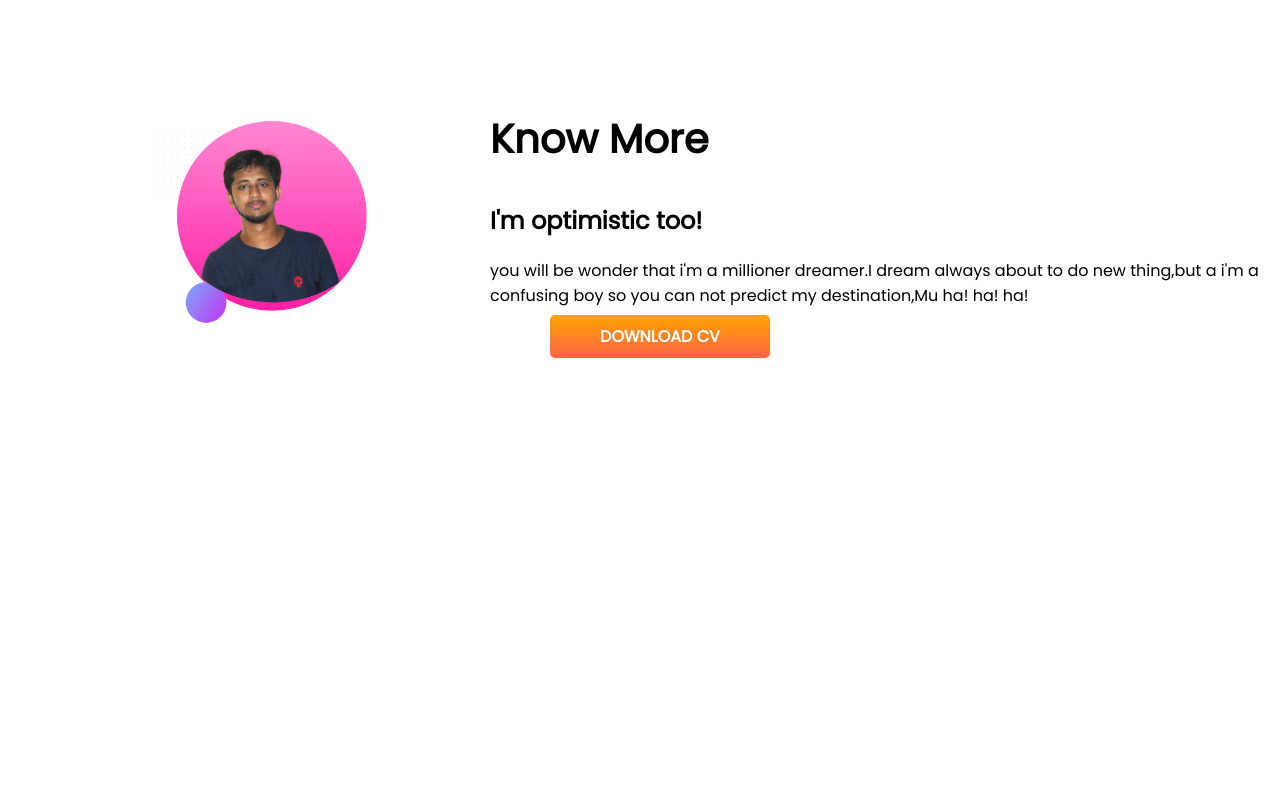
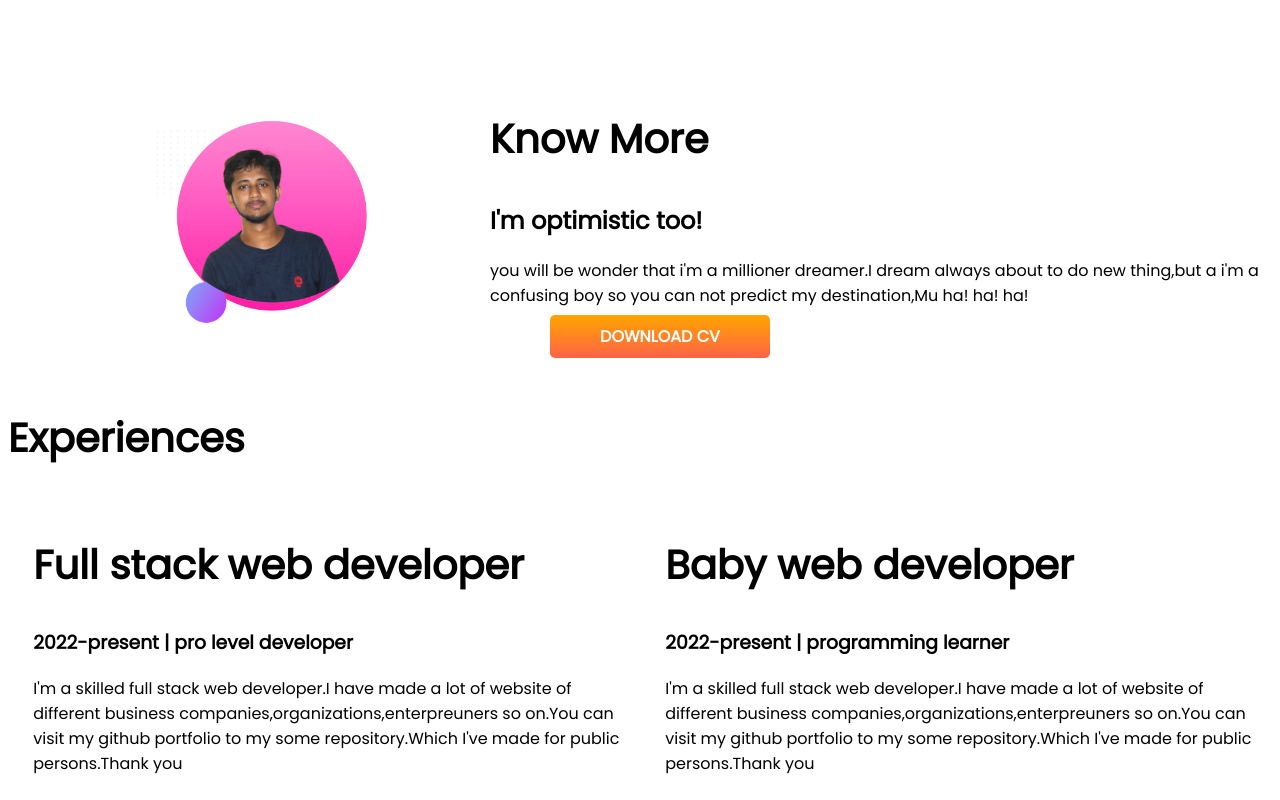
Before and after one commit to shakhaowat-shahid/developer-portfolio, a plain HTML site: page index.html in a window 1280 px wide. Shown: the part 655-1455 px from the top of the page. Before the commit the page ends 1038 px from the top, so only its background shows below. Drawn offline with Linux system fonts and the light colour scheme.

Commit message:
new section

```diff
--- a/index.html
+++ b/index.html
@@ -14,7 +14,7 @@
 </head>
 
 <body>
-    <section class="top-banner">
+    <section class="top-banner flexible-container">
         <div class="one">
             <h1>Welcome to</h1>
             <h1>
@@ -33,7 +33,7 @@
     </section>
     <a class="link-button" target="_blank" href="https://www.facebook.com/shakhaowat.hosen.md">HIRE ME</a>
 
-    <section id="one">
+    <section id="one" class="flexible-container">
         <div class="one">
             <img src="photo/New Project.png" alt="">
 
@@ -46,6 +46,26 @@
             <a class="link-button2" target="_blank" href="https://www.facebook.com/shakhaowat.hosen.md">DOWNLOAD CV</a>
         </div>
     </section>
+    <section class="experience-area">
+        <h1>Experiences</h1>
+        <div class="flexible-container">
+            <div class="half-width">
+                <h1>Full stack web developer</h1>
+                <h3>2022-present | pro level developer</h3>
+                <p>I'm a skilled full stack web developer.I have made a lot of website of different business
+                    companies,organizations,enterpreuners so on.You can visit my github portfolio to my some
+                    repository.Which I've made for public persons.Thank you</p>
+            </div>
+            <div class="half-width">
+                <h1>Baby web developer</h1>
+                <h3>2022-present | programming learner</h3>
+                <p>I'm a skilled full stack web developer.I have made a lot of website of different business
+                    companies,organizations,enterpreuners so on.You can visit my github portfolio to my some
+                    repository.Which I've made for public persons.Thank you</p>
+
+            </div>
+        </div>
+    </section>
 
 
 </body>
--- a/style1.css
+++ b/style1.css
@@ -10,7 +10,8 @@ h1 {
     font-size: 40px;
 }
 
-section {
+.flexible-container {
+    display: flex;
     margin-left: 0;
 }
 
@@ -60,3 +61,8 @@ section {
     margin: 0px 0px 0px 60px;
     position: right;
 }
+
+.half-width {
+    width: 50%;
+    padding-left: 2%;
+}
```
